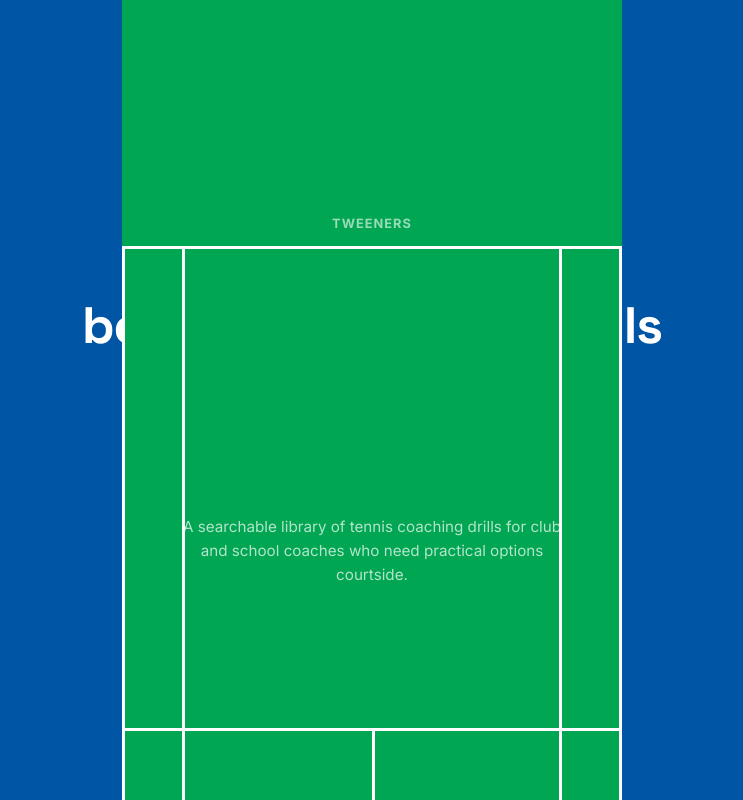
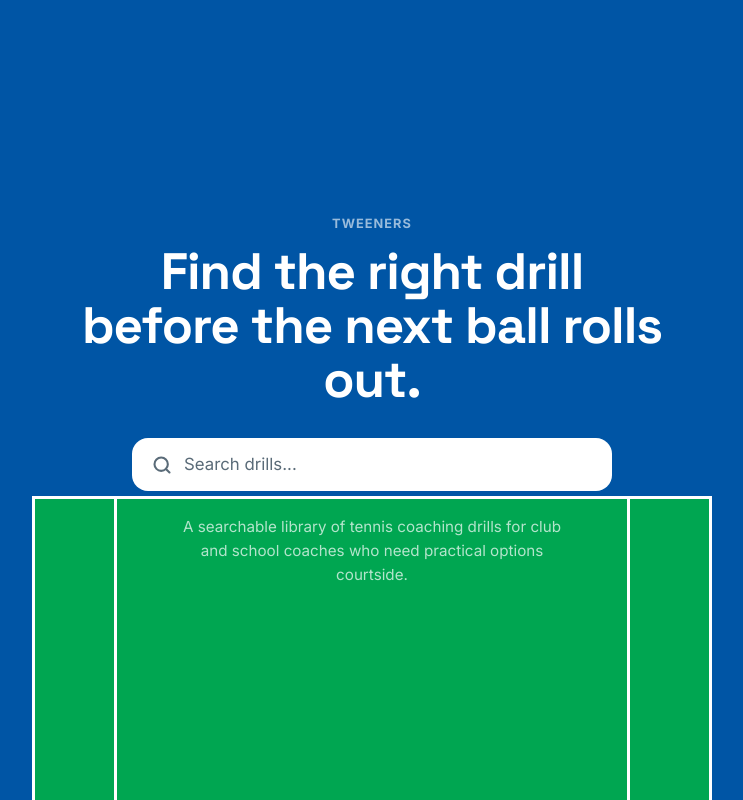
Before and after one commit to Samarinara/Tweeners, a SvelteKit app: page / in a window 1280 px wide. Shown: the whole page, without its empty margins (268-1011 px from the left). Built offline with nearby package versions, Linux system fonts and the light colour scheme.

Commit message:
Fix court positioning: wider, below content, green only below baseline
- Court now starts at 62% from top (below title/search/flavour text)
- Wider: 80vw / max 680px
- Baseline at top of court container so green only shows below it
- Service line at 55% of court height

```diff
--- a/src/routes/+page.svelte
+++ b/src/routes/+page.svelte
@@ -63,19 +63,19 @@
 
 	.court {
 		position: absolute;
-		top: 0;
+		top: 62%;
 		left: 50%;
 		transform: translateX(-50%);
-		width: 60vw;
-		max-width: 500px;
-		height: 140vh;
+		width: 80vw;
+		max-width: 680px;
+		height: 100vh;
 		background: var(--green);
 		pointer-events: none;
 	}
 
 	.court-baseline {
 		position: absolute;
-		top: 22%;
+		top: 0;
 		left: 0;
 		right: 0;
 		height: 3px;
@@ -84,7 +84,7 @@
 
 	.court-service-line {
 		position: absolute;
-		top: 65%;
+		top: 55%;
 		left: 0;
 		right: 0;
 		height: 3px;
@@ -93,7 +93,7 @@
 
 	.court-center-line {
 		position: absolute;
-		top: 65%;
+		top: 55%;
 		left: 50%;
 		width: 3px;
 		bottom: 0;
@@ -102,7 +102,7 @@
 
 	.court-singles-left {
 		position: absolute;
-		top: 22%;
+		top: 0;
 		left: 12%;
 		width: 3px;
 		bottom: 0;
@@ -111,7 +111,7 @@
 
 	.court-singles-right {
 		position: absolute;
-		top: 22%;
+		top: 0;
 		right: 12%;
 		width: 3px;
 		bottom: 0;
@@ -120,7 +120,7 @@
 
 	.court-doubles-left {
 		position: absolute;
-		top: 22%;
+		top: 0;
 		left: 0;
 		width: 3px;
 		bottom: 0;
@@ -129,7 +129,7 @@
 
 	.court-doubles-right {
 		position: absolute;
-		top: 22%;
+		top: 0;
 		right: 0;
 		width: 3px;
 		bottom: 0;
```
